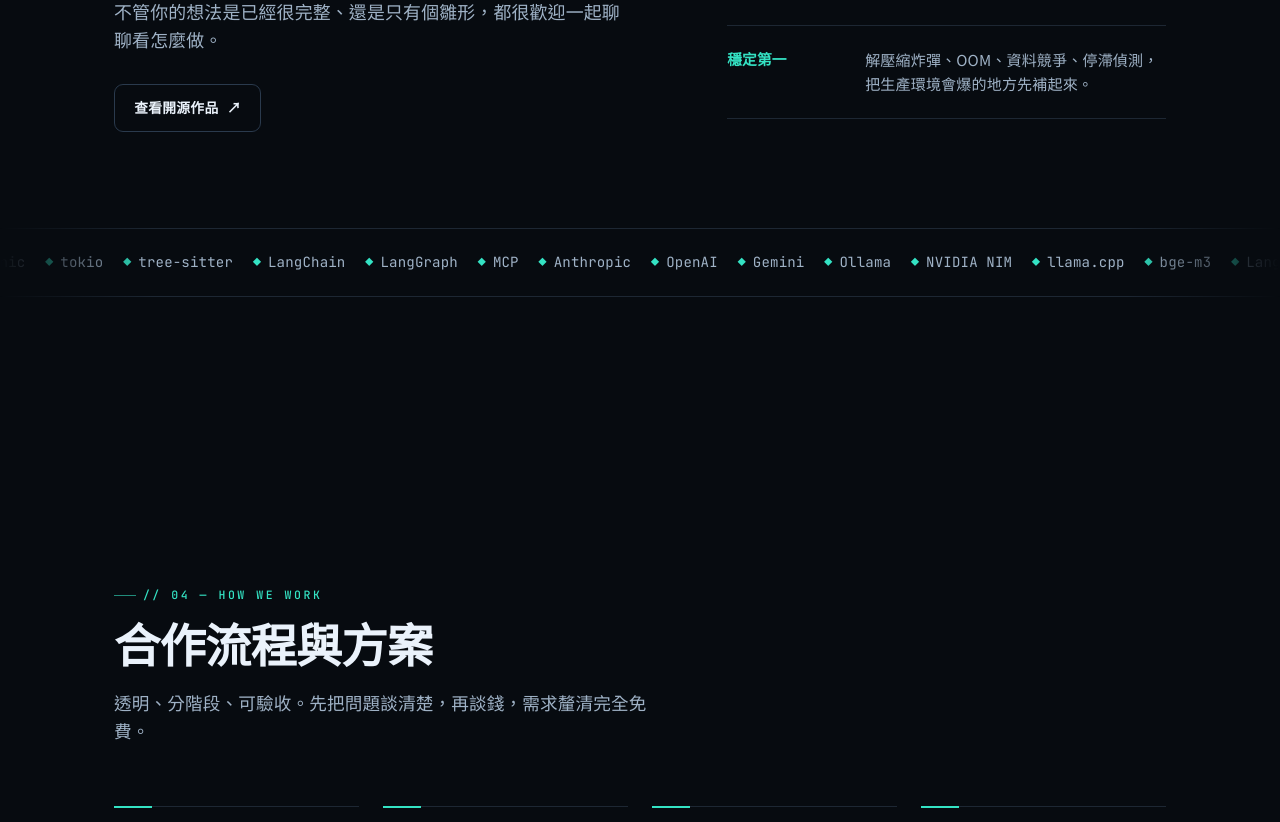
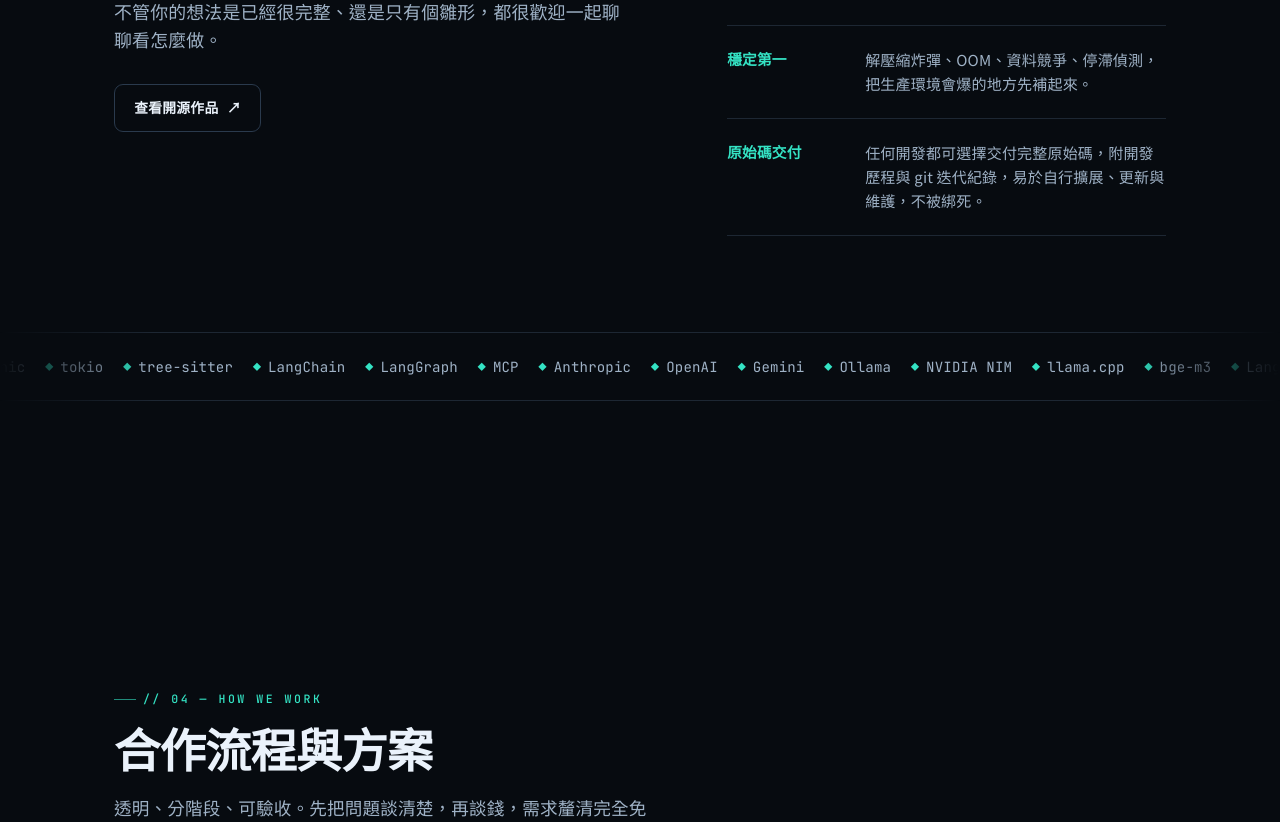
Before and after one commit to coseto6125/elife-ai-site, a Vue app in the folder app/: page / in a window 1280 px wide. Shown: the part 5334-6156 px from the top of the page. Built offline with nearby package versions, Linux system fonts and the light colour scheme.

Commit message:
copy: add source-code delivery principle to About
Fifth engineering principle: any project can ship full source code with the
development history and git iteration log, so clients can extend/maintain it
themselves and aren't locked in.

```diff
--- a/app/src/components/AboutSection.vue
+++ b/app/src/components/AboutSection.vue
@@ -20,6 +20,10 @@ const principles = [
   {
     k: '穩定第一',
     v: '解壓縮炸彈、OOM、資料競爭、停滯偵測，把生產環境會爆的地方先補起來。',
+  },
+  {
+    k: '原始碼交付',
+    v: '任何開發都可選擇交付完整原始碼，附開發歷程與 git 迭代紀錄，易於自行擴展、更新與維護，不被綁死。',
   },
 ]
 </script>
```
